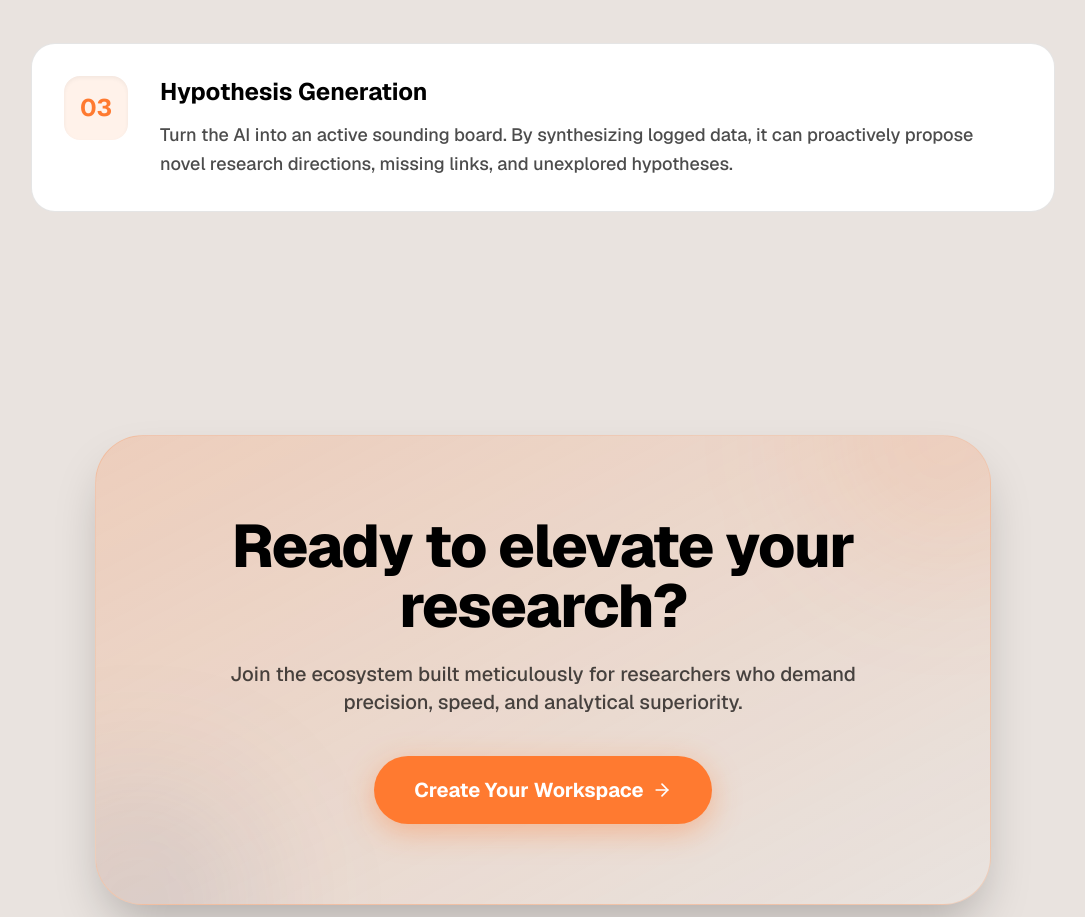
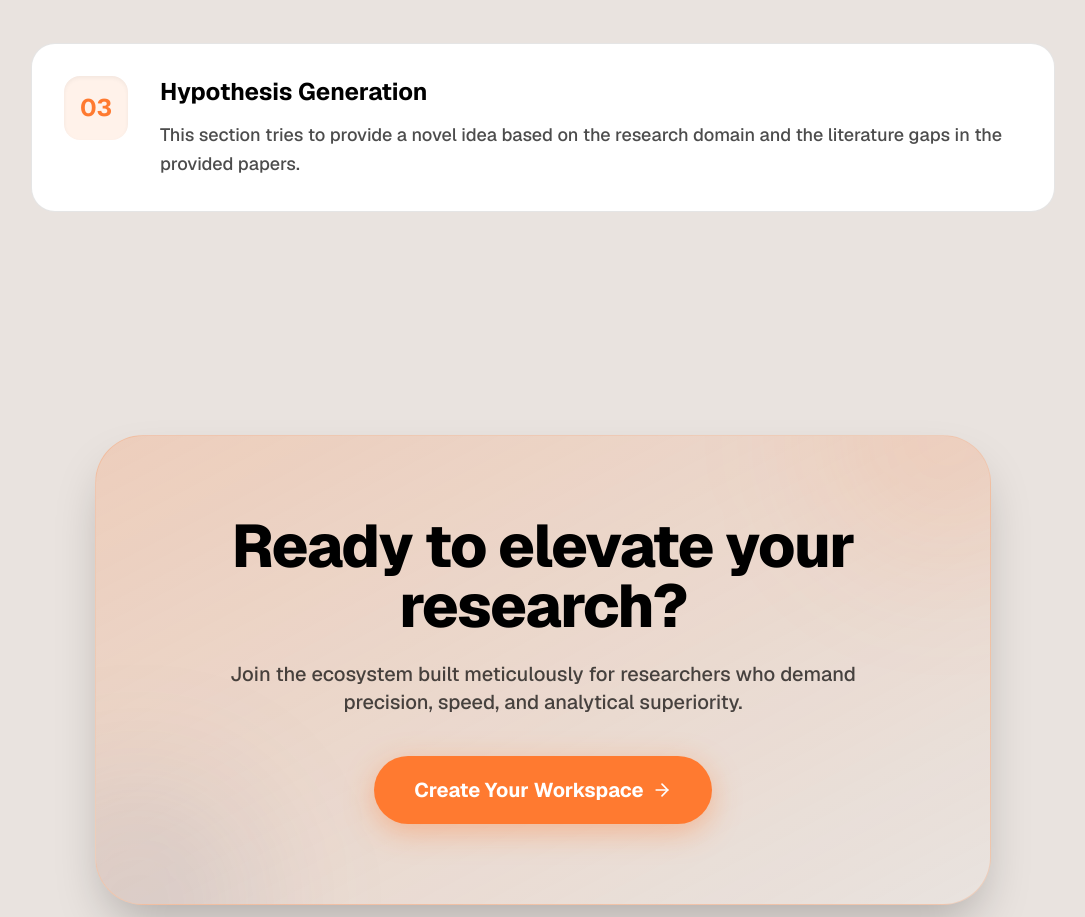
Before and after one commit to Rayr07/phd, a Next.js app: page / in a window 1280 px wide. Shown: the part 3180-4097 px from the top of the page, without its empty margins (97-1182 px from the left). Built offline with nearby package versions, Linux system fonts and the light colour scheme.

Commit message:
UI Changes

```diff
--- a/src/components/landing/FeatureHighlightsSection.tsx
+++ b/src/components/landing/FeatureHighlightsSection.tsx
@@ -12,7 +12,7 @@ export function FeatureHighlightsSection() {
     },
     {
       title: "Hypothesis Generation",
-      description: "Turn the AI into an active sounding board. By synthesizing logged data, it can proactively propose novel research directions, missing links, and unexplored hypotheses.",
+      description: "This section tries to provide a novel idea based on the research domain and the literature gaps in the provided papers.",
       number: "03"
     }
   ];
```
